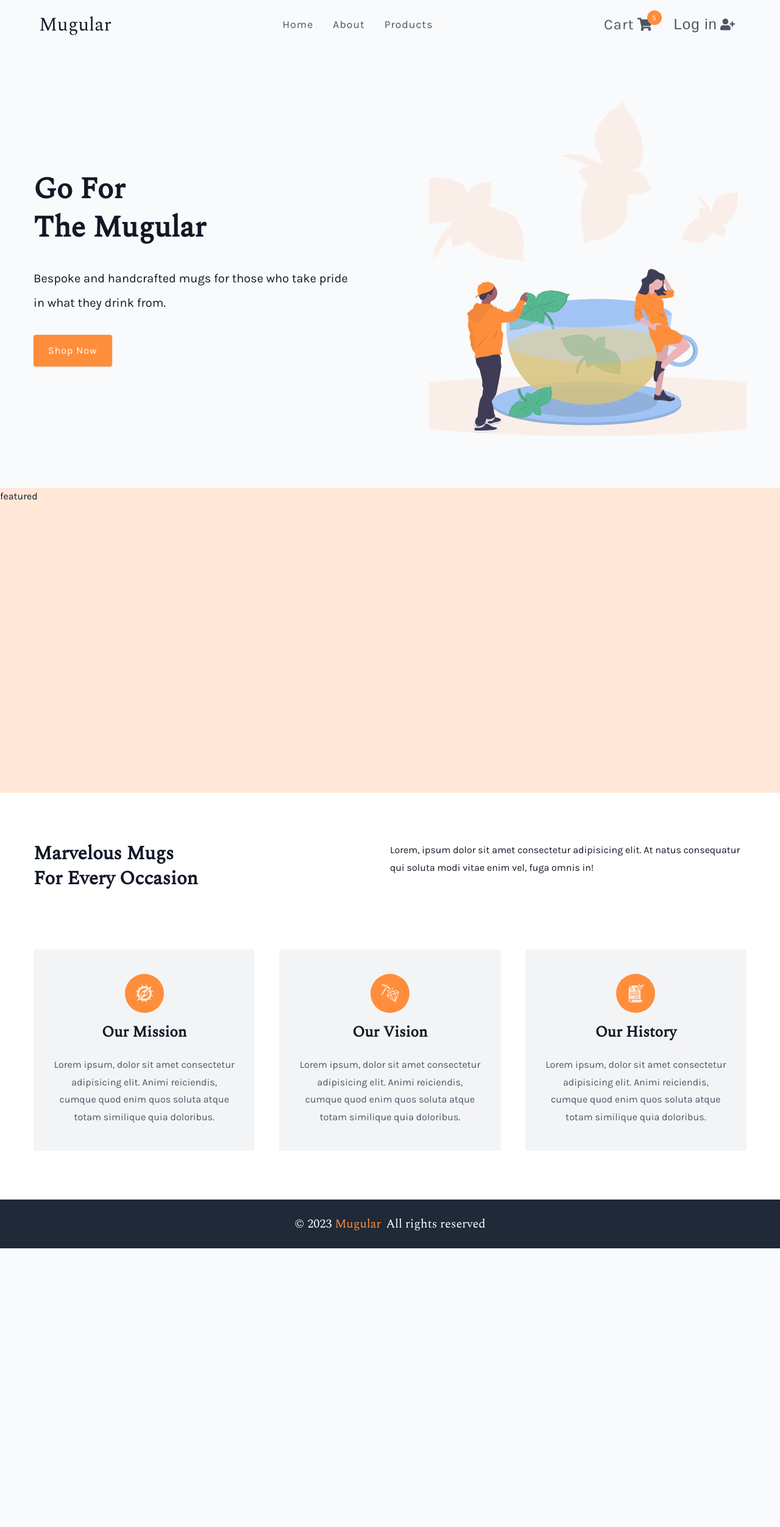
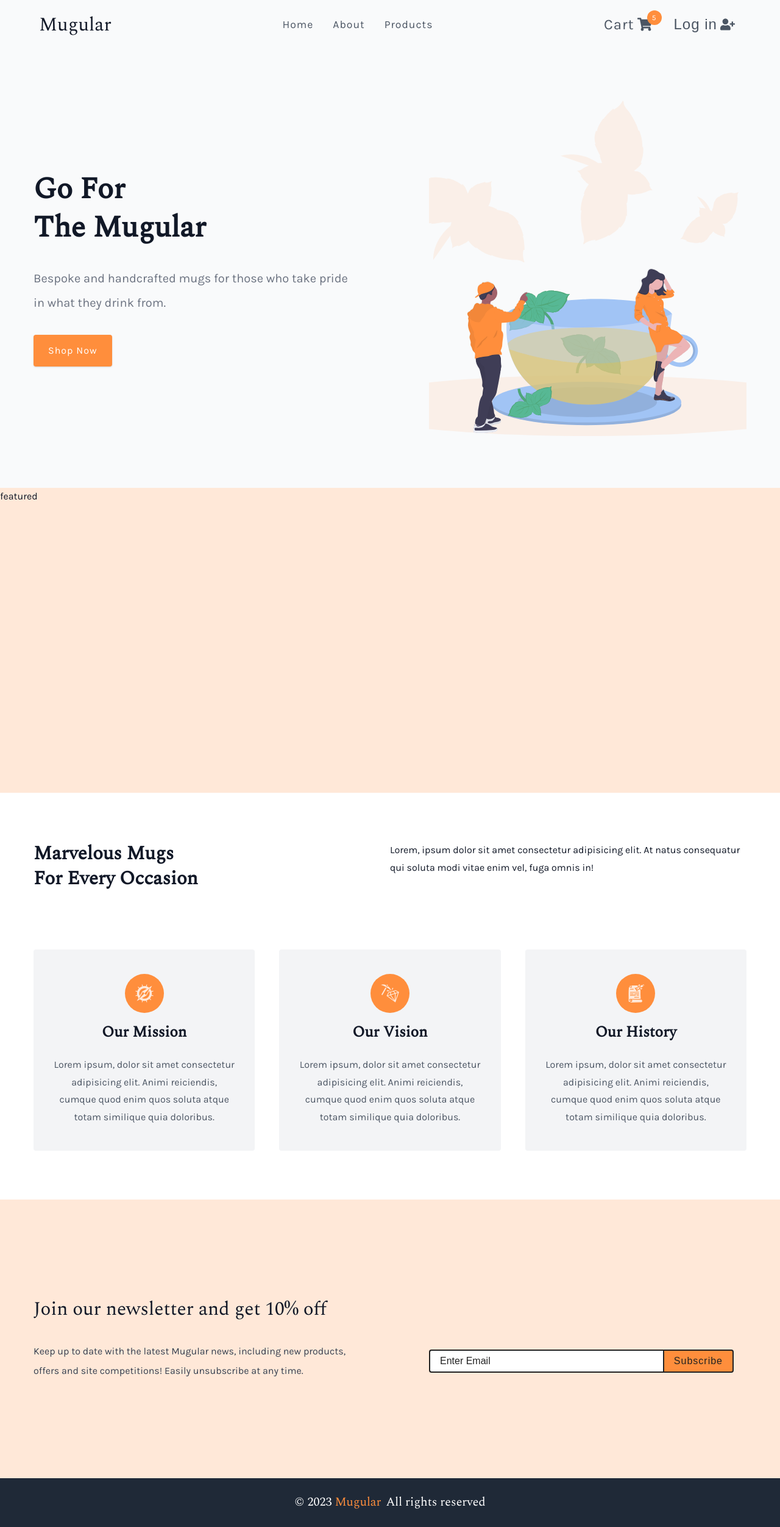
Before and after one commit to Joelzor/mugular, a React (Vite) app: page / in a window 1280 px wide. Shown: the whole page at 61% size. Before the commit the page ends 2047 px from the top, so only its background shows below. Built offline with nearby package versions, Linux system fonts and the light colour scheme.

Commit message:
contact form section

```diff
--- /dev/null
+++ b/src/components/ContactForm.tsx
@@ -0,0 +1,112 @@
+import styled from "styled-components";
+
+const ContactForm = () => {
+  return (
+    <Wrapper>
+      <div className="section-center">
+        <h3>Join our newsletter and get 10% off</h3>
+        <div className="content">
+          <p>
+            Keep up to date with the latest Mugular news, including new
+            products, offers and site competitions! Easily unsubscribe at any
+            time.
+          </p>
+          <form
+            className="contact-form"
+            action="https://formspree.io/f/mvonwdnj"
+            method="POST"
+          >
+            <input
+              type="email"
+              className="form-input"
+              placeholder="enter email"
+              name="_replyto"
+            />
+            <button type="submit" className="submit-btn">
+              subscribe
+            </button>
+          </form>
+        </div>
+      </div>
+    </Wrapper>
+  );
+};
+
+const Wrapper = styled.section`
+  padding: 5rem 0;
+  background-color: var(--primary-100);
+
+  h3 {
+    text-transform: none;
+  }
+
+  p {
+    line-height: 2;
+    max-width: 45em;
+    color: var(--grey-700);
+  }
+
+  .contact-form {
+    width: 90vw;
+    max-width: 500px;
+    display: grid;
+    grid-template-columns: 1fr auto;
+  }
+
+  .form-input,
+  .submit-btn {
+    font-size: 1rem;
+    padding: 0.5rem 1rem;
+    border: 2px solid var(--black);
+  }
+
+  .form-input {
+    border-right: none;
+    color: var(--grey-300);
+    border-top-left-radius: var(--borderRadius);
+    border-bottom-left-radius: var(--borderRadius);
+  }
+
+  .submit-btn {
+    border-top-right-radius: var(--borderRadius);
+    border-bottom-right-radius: var(--borderRadius);
+  }
+
+  .form-input::placeholder {
+    color: var(--black);
+    text-transform: capitalize;
+  }
+
+  .submit-btn {
+    background: var(--primary-500);
+    text-transform: capitalize;
+    letter-spacing: var(--letterSpacing);
+    cursor: pointer;
+    transition: var(--transition);
+    color: var(--black);
+  }
+
+  .submit-btn:hover {
+    color: var(--white);
+  }
+
+  @media (min-width: 992px) {
+    .content {
+      display: grid;
+      grid-template-columns: 1fr 1fr;
+      align-items: center;
+      gap: 8rem;
+      margin-top: 2rem;
+    }
+
+    p {
+      margin-bottom: 0;
+    }
+  }
+
+  @media (min-width: 1280px) {
+    padding: 10rem 0;
+  }
+`;
+
+export default ContactForm;
--- a/src/components/Hero.tsx
+++ b/src/components/Hero.tsx
@@ -41,7 +41,7 @@
     line-height: 2;
     max-width: 45em;
     margin-bottom: 2rem;
-    color: var(--clr-grey-5);
+    color: var(--grey-500);
     font-size: 1rem;
   }
   @media (min-width: 992px) {
@@ -64,7 +64,7 @@
     .main-img {
       width: 100%;
       height: 550px;
-      border-radius: var(--radius);
+      border-radius: var(--borderRadius);
       display: block;
       object-fit: cover;
     }
--- a/src/components/index.tsx
+++ b/src/components/index.tsx
@@ -5,5 +5,15 @@
 import Hero from "./Hero";
 import Featured from "./Featured";
 import Services from "./Services";
+import ContactForm from "./ContactForm";
 
-export { Navbar, Sidebar, Footer, CartButtons, Hero, Featured, Services };
+export {
+  Navbar,
+  Sidebar,
+  Footer,
+  CartButtons,
+  Hero,
+  Featured,
+  Services,
+  ContactForm,
+};
--- a/src/globals.css
+++ b/src/globals.css
@@ -193,52 +193,9 @@
   background-color: var(--green-light);
 }
 
-/* form */
-
-.form {
-  width: 90vw;
-  max-width: var(--fixed-width);
-  background-color: var(--white);
-  border-radius: var(--borderRadius);
-  box-shadow: var(--shadow-2);
-  padding: 2rem 2.5rem;
-  margin: 3rem auto;
-}
-
-.form-label {
-  display: block;
-  font-size: var(--smallText);
-  margin-bottom: 0.5rem;
-  text-transform: capitalize;
-  letter-spacing: var(--letterSpacing);
-}
-
-.form-input,
-.form-textarea {
-  width: 100%;
-  padding: 0.375rem 0.75rem;
-  border-radius: var(--borderRadius);
-  background-color: var(--backgroundColour);
-  border: 1px solid var(--grey-200);
-}
-
-.form-textarea {
-  height: 7rem;
-}
-
-.form-row {
-  margin-bottom: 1rem;
-}
-
 ::placeholder {
   font-family: inherit;
   color: var(--grey-400);
-}
-
-.form-alert {
-  color: var(--red-dark);
-  text-transform: capitalize;
-  letter-spacing: var(--letterSpacing);
 }
 
 /* loading */
--- a/src/pages/Home.tsx
+++ b/src/pages/Home.tsx
@@ -1,4 +1,4 @@
-import { Hero, Featured, Services } from "../components";
+import { Hero, Featured, Services, ContactForm } from "../components";
 
 const Home = () => {
   return (
@@ -6,6 +6,7 @@
       <Hero />
       <Featured />
       <Services />
+      <ContactForm />
     </main>
   );
 };
```
